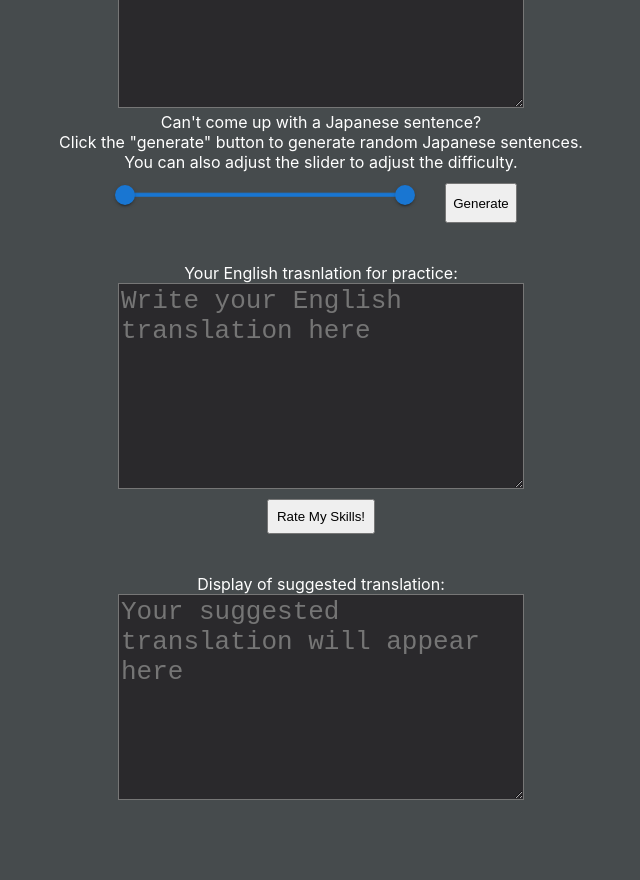
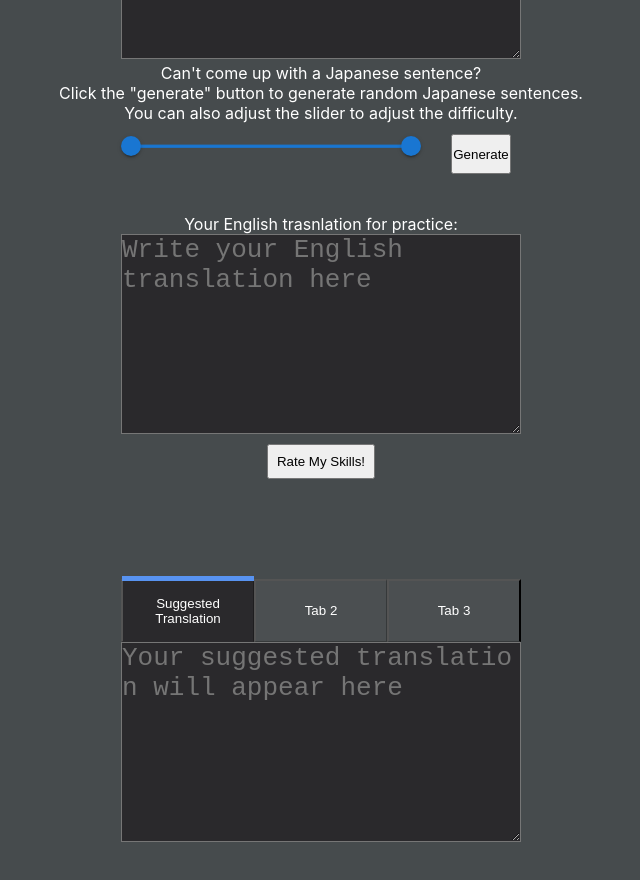
Before and after one commit to ragnakevmac/foreign-language-learning, a React (Create React App) app: page / in a window 1280 px wide. Shown: the part 200-1080 px from the top of the page, without its empty margins (319-959 px from the left). Built offline with nearby package versions, Linux system fonts and the light colour scheme.

Commit message:
disabled Japanese-data fetching

```diff
--- a/src/App.css
+++ b/src/App.css
@@ -74,3 +74,116 @@ textarea {
   color: white;
   font-size: 2em;
 }
+
+
+
+
+
+
+
+
+
+
+
+
+
+
+
+
+
+
+
+
+
+
+
+
+
+
+
+/* THE CODE BELOW IS FOR THE TABS */
+
+*, ::before, ::after {
+  box-sizing: border-box;
+  margin: 0;
+  padding: 0;
+}
+
+.container {
+  display: flex;
+  flex-direction: column;
+  position: relative;
+  width: 400px;
+  height: 200px;
+  /* background: rgb(42, 41, 44); */
+  margin: 100px auto 0;
+  word-break: break-all;
+  /* border: 1px solid rgba(0, 0, 0, 0.274); */
+}
+
+.bloc-tabs {
+  display: flex;
+}
+.tabs {
+
+  padding: 15px;
+  text-align: center;
+  width: 50%;
+  background: rgba(128, 128, 128, 0.075);
+  color: white;
+  cursor: pointer;
+  border-bottom: 1px solid rgba(0, 0, 0, 0.274);
+  box-sizing: content-box;
+  position: relative;
+  outline: none;
+}
+.tabs:not(:last-child){
+  border-right: 1px solid rgba(0, 0, 0, 0.274);
+}
+
+.active-tabs  {
+  background: rgb(42, 41, 44);
+  border-bottom: 1px solid transparent;
+}
+
+.active-tabs::before {
+  content: "";
+  display: block;
+  position: absolute;
+  top: -5px;
+  left: 50%;
+  transform: translateX(-50%);
+  width: calc(100% + 2px);
+  height: 5px;
+  background: rgb(88, 147, 241);
+}
+
+
+
+
+.content-tabs {
+  flex-grow : 1;
+}
+.content {
+  /* background: rgb(42, 41, 44); */
+  /* padding: 20px; */
+  width: 100%;
+  height: 100%;
+  display: none;
+}
+.content h2 {
+  padding: 0px 0 5px 0px;
+}
+.content hr {
+  width: 100px;
+  height: 2px;
+  background: #222;
+  margin-bottom: 5px;
+}
+.content p {
+  width: 100%;
+  height: 100%;
+}
+.active-content {
+  display: block;
+}
--- a/src/App.tsx
+++ b/src/App.tsx
@@ -8,6 +8,7 @@ import EnglishTargetsDisplay from './components/EnglishTargetsDisplay';
 import EngDefDisplay from './components/EngDefDisplay';
 import SuggestedTranslationDisplay from './components/SuggestedTranslationDisplay';
 import ScoreDisplay from './components/ScoreDisplay';
+import Tabs from './components/Tabs';
 import { Texts } from './models/textFormProps';
 
 
@@ -78,24 +79,24 @@ function App() {
 
 
 
-    const urlJp = '/japanese-data'
-    const dataJp = {
-      textToTranslate: textToTranslate,
-      translatedText: translatedText,
-      generatedTextEngVerFromWanikani: generatedTextEngVerFromWanikani,
-      suggestedTranslation: suggestedTranslation
-    };
+    // const urlJp = '/japanese-data'
+    // const dataJp = {
+    //   textToTranslate: textToTranslate,
+    //   translatedText: translatedText,
+    //   generatedTextEngVerFromWanikani: generatedTextEngVerFromWanikani,
+    //   suggestedTranslation: suggestedTranslation
+    // };
 
-    Axios.post(urlJp, dataJp).then((res) => {
+    // Axios.post(urlJp, dataJp).then((res) => {
 
-      setJapaneseScore(res.data.japaneseScore);
-      setEngDefinitions(res.data.engDefinitions);
-      setJapaneseTargets(res.data.japaneseTargets);
+    //   setJapaneseScore(res.data.japaneseScore);
+    //   setEngDefinitions(res.data.engDefinitions);
+    //   setJapaneseTargets(res.data.japaneseTargets);
 
-      setEngDefinitionsCame(true);
-      setJapaneseTargetsCame(true);
+    //   setEngDefinitionsCame(true);
+    //   setJapaneseTargetsCame(true);
 
-      setTokenizedJapaneseSentenceArray(res.data.tokenizedJapaneseSentenceArray);
+    //   setTokenizedJapaneseSentenceArray(res.data.tokenizedJapaneseSentenceArray);
 
 
 
@@ -103,9 +104,9 @@ function App() {
 
 
 
-    }).catch((error) => {
-      console.log(error);
-    });
+    // }).catch((error) => {
+    //   console.log(error);
+    // });
 
 
   }
@@ -125,11 +126,10 @@ function App() {
       <div className="textAreas">
         <TextForm onSubmitTexts={displaySubmittedText} />
       </div>
-      <br />
-      <br />
-      <div className="suggestedTranslation">
+      {/* <div className="suggestedTranslation">
         <SuggestedTranslationDisplay suggestedTranslation={suggestedTranslation} />
-      </div>
+      </div> */}
+      <Tabs suggestedTranslation={suggestedTranslation} />
       <br />
       <br />
       <br />
@@ -149,6 +149,7 @@ function App() {
       <br />
 
 
+
     </div>
   );
 }
--- a/src/components/SuggestedTranslationDisplay.tsx
+++ b/src/components/SuggestedTranslationDisplay.tsx
@@ -9,8 +9,6 @@ function SuggestedTranslationDisplay({ suggestedTranslation }: SuggestedTranslat
 
     return (
         <div className='suggestedTranslationDisplay'>
-            Display of suggested translation:
-            <br />
             <textarea
             //   className='translatedTextForm'
               placeholder='Your suggested translation will appear here'
--- /dev/null
+++ b/src/components/Tabs.tsx
@@ -0,0 +1,73 @@
+import React, { useState } from "react";
+import SuggestedTranslationDisplay from '../components/SuggestedTranslationDisplay';
+import SuggestedTranslation from '../models/suggestedTranslation';
+import "../App.css";
+
+
+
+function Tabs({ suggestedTranslation }: SuggestedTranslation): JSX.Element {
+
+  const [toggleState, setToggleState] = useState<number>(1);
+
+  const toggleTab = (index: number): void => {
+    setToggleState(index);
+  };
+
+  return (
+    <div className="container">
+      <div className="bloc-tabs">
+        <button
+          className={toggleState === 1 ? "tabs active-tabs" : "tabs"}
+          onClick={() => toggleTab(1)}
+        >
+          Suggested<br />
+          Translation
+        </button>
+        <button
+          className={toggleState === 2 ? "tabs active-tabs" : "tabs"}
+          onClick={() => toggleTab(2)}
+        >
+          Tab 2
+        </button>
+        <button
+          className={toggleState === 3 ? "tabs active-tabs" : "tabs"}
+          onClick={() => toggleTab(3)}
+        >
+          Tab 3
+        </button>
+      </div>
+
+      <div className="content-tabs">
+        <div
+          className={toggleState === 1 ? "content  active-content" : "content"}
+        >
+        <div className="suggestedTranslation">
+            <SuggestedTranslationDisplay suggestedTranslation={suggestedTranslation} />
+        </div>
+        </div>
+
+        <div
+          className={toggleState === 2 ? "content  active-content" : "content"}
+        >
+          <h2>Content 2</h2>
+          <hr />
+          <p>
+            TAB CONTENT 2
+          </p>
+        </div>
+
+        <div
+          className={toggleState === 3 ? "content  active-content" : "content"}
+        >
+          <h2>Content 3</h2>
+          <hr />
+          <p>
+            TAB CONTENT 3
+          </p>
+        </div>
+      </div>
+    </div>
+  );
+}
+
+export default Tabs;
--- a/src/models/suggestedTranslation.ts
+++ b/src/models/suggestedTranslation.ts
@@ -1,3 +1,3 @@
 export default interface SuggestedTranslation {
-    suggestedTranslation: string
+    suggestedTranslation: string;
 }
```
